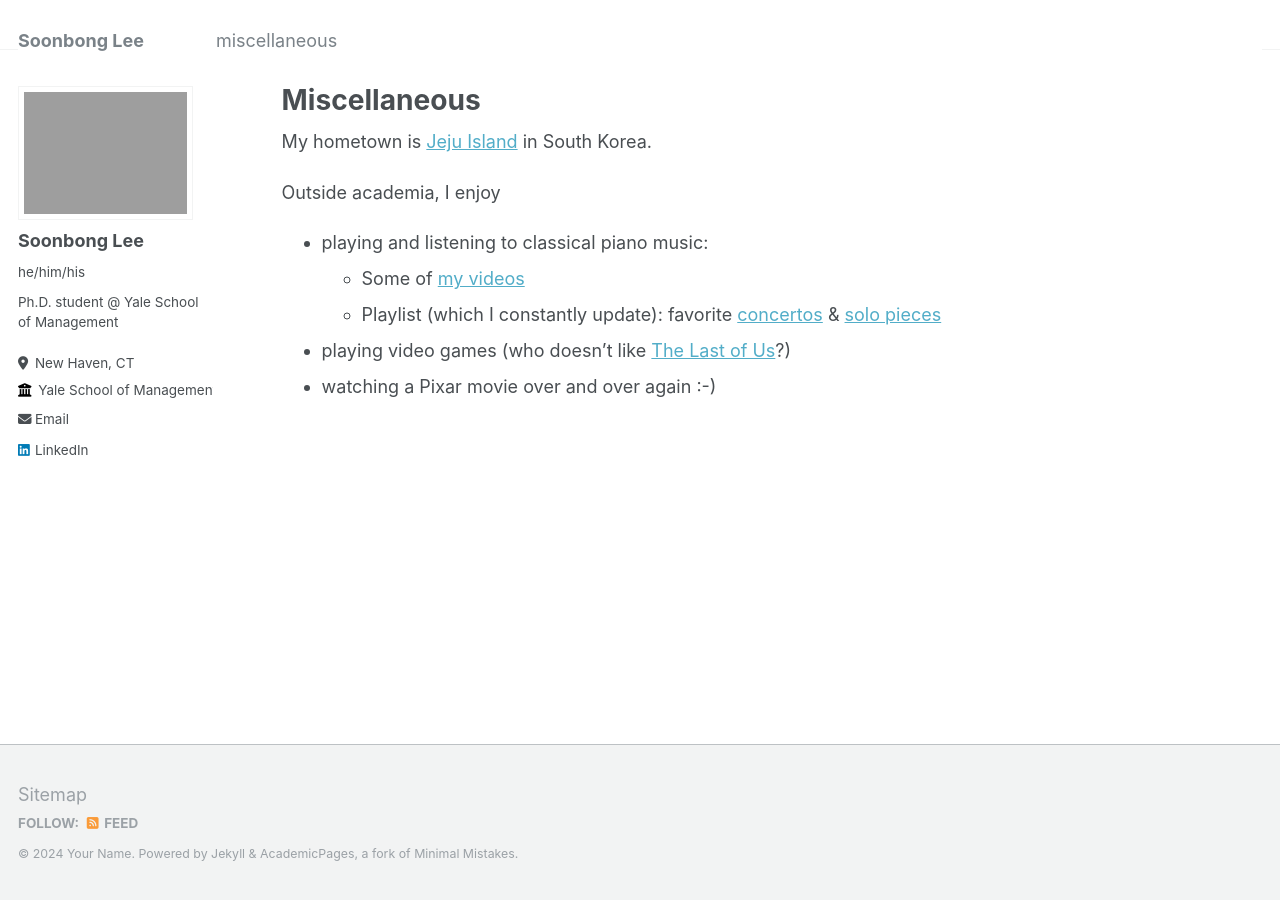
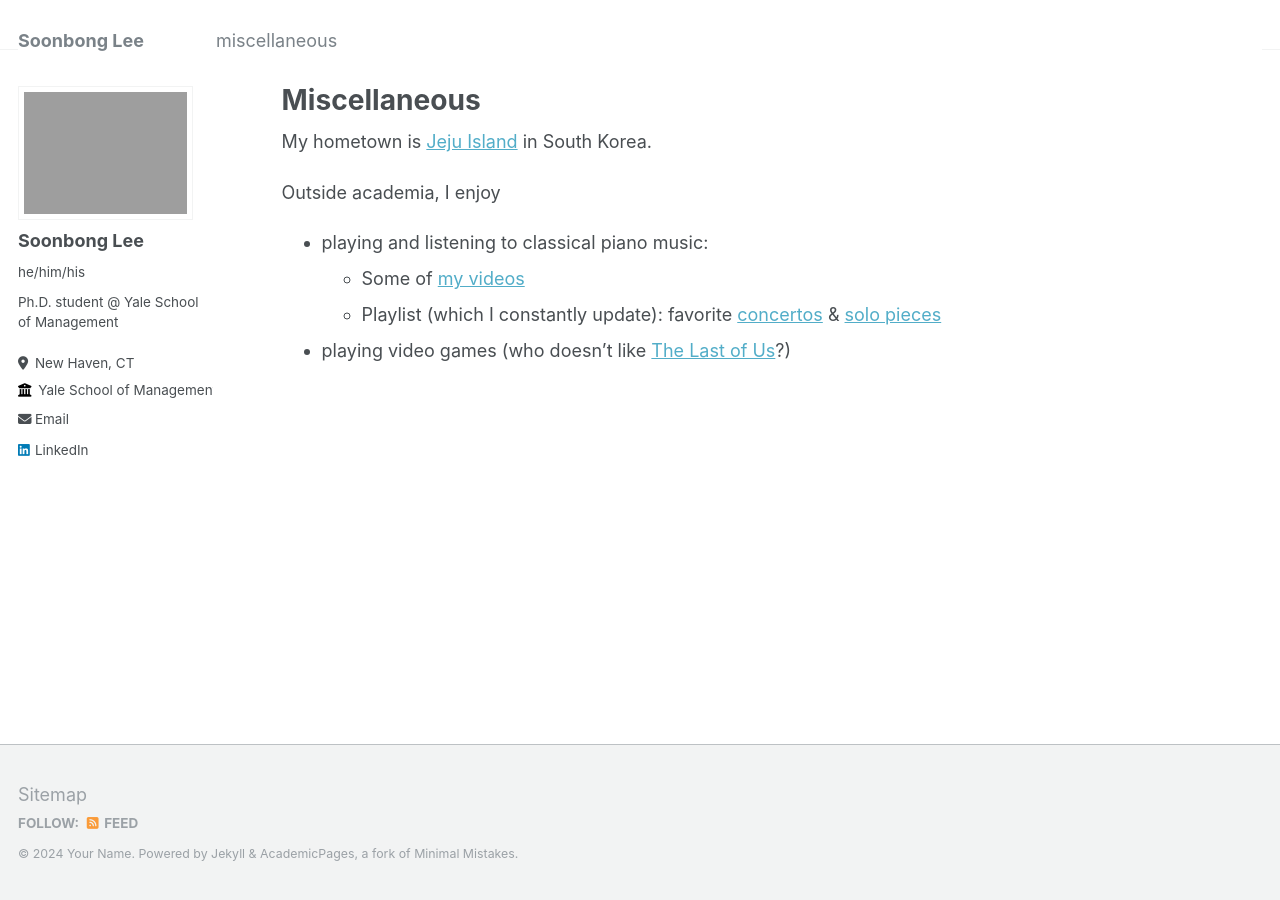
Before and after one commit to soonbong-lee/soonbong-lee.github.io, a Jekyll site: the page built from _pages/markdown.md, in a window 1280 px wide. Built offline with Jekyll 4.4.1, drawn with Linux system fonts in a browser that asks for light colours.

Commit message:
Update markdown.md

```diff
--- a/_pages/markdown.md
+++ b/_pages/markdown.md
@@ -14,4 +14,3 @@ Outside academia, I enjoy
   * Some of [my videos](https://www.youtube.com/playlist?list=PLJi2V08qqFvdGjDYMPmwK2_7AWMcpT6Dq)
   * Playlist (which I constantly update): favorite [concertos](https://www.youtube.com/playlist?list=PLJi2V08qqFvfP7LcapiOLGJ3YhrbXWsEC) & [solo pieces](https://www.youtube.com/playlist?list=PLJi2V08qqFvfvkWR15sYdbDiNHWW0LQ7t)
 * playing video games (who doesn't like [The Last of Us](https://youtu.be/R2Ebc_OFeug?si=nshG8QjnhOhqRgWe)?)
-* watching a Pixar movie over and over again :-)
```
